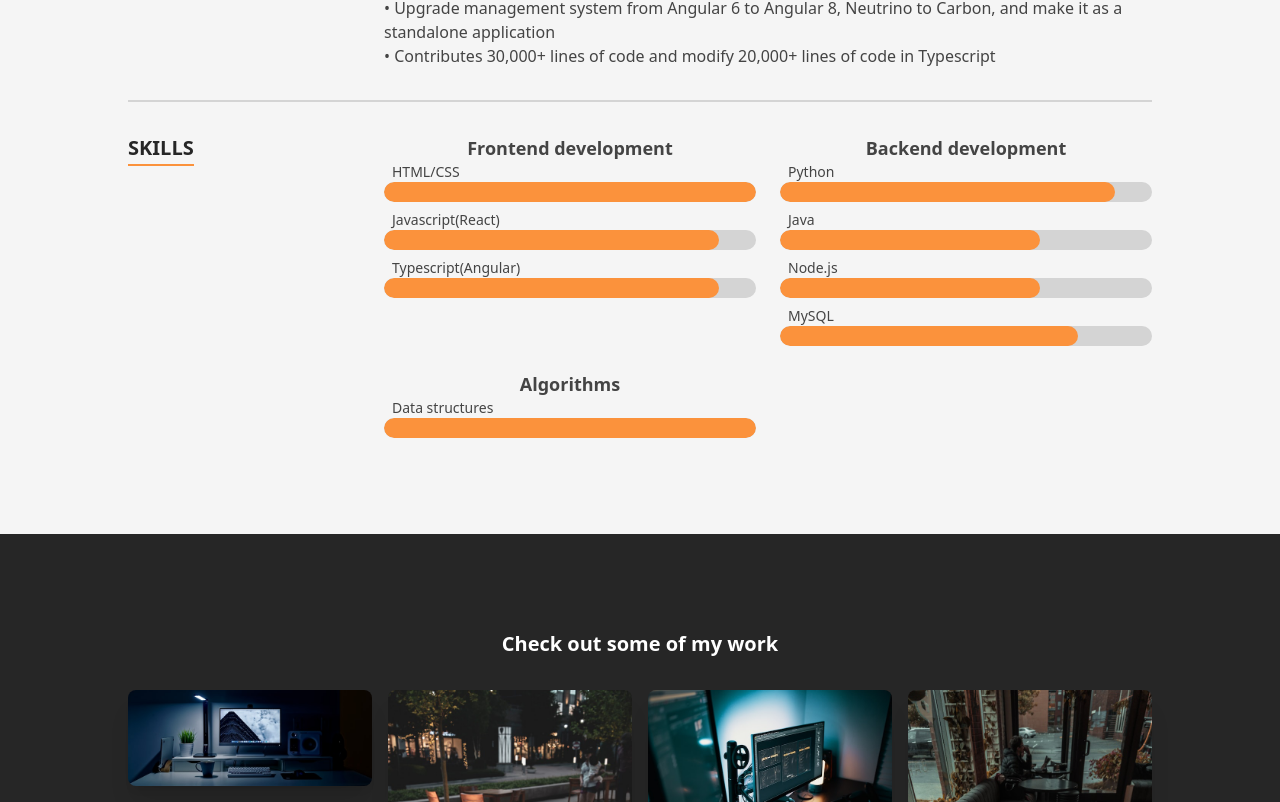
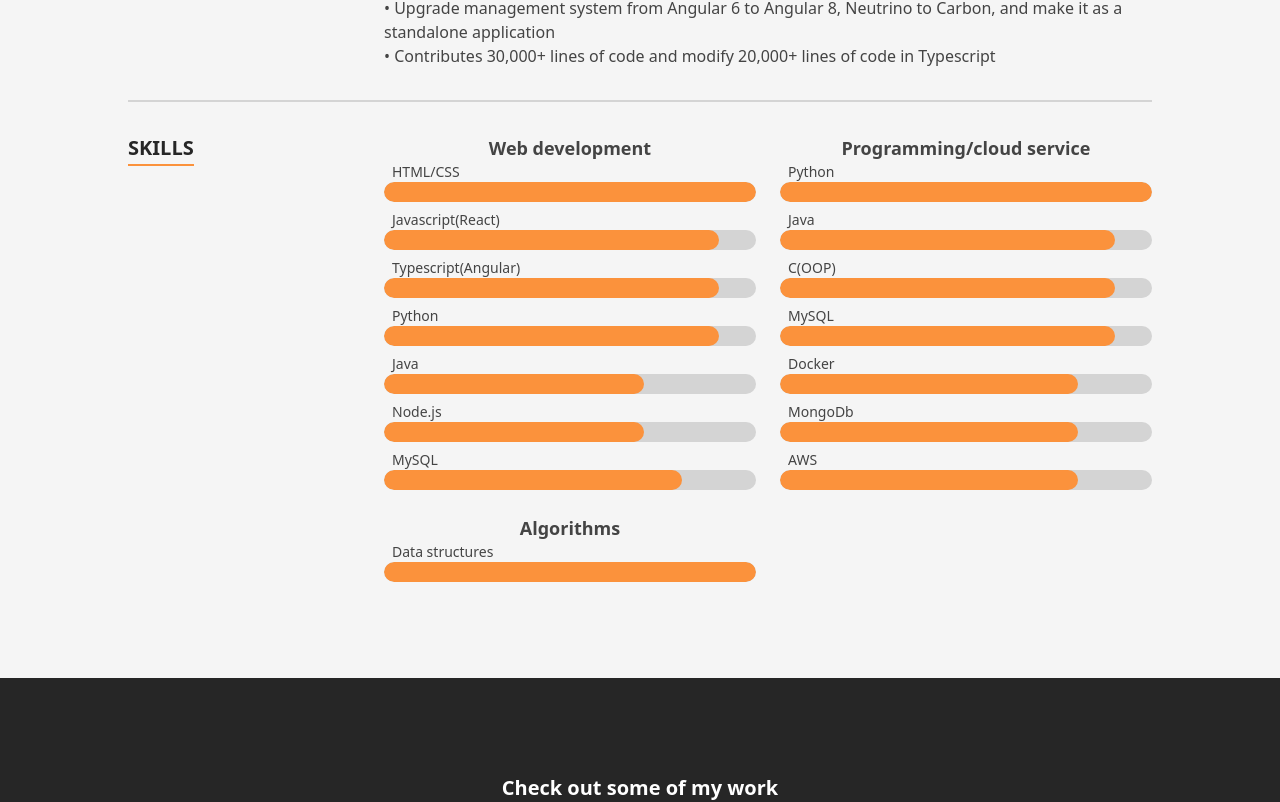
Before and after one commit to InjongWon/portfolio, a Next.js app: page / in a window 1280 px wide. Shown: the part 1678-2480 px from the top of the page. Built offline with nearby package versions, Linux system fonts and the light colour scheme.

Commit message:
newly skills

```diff
--- a/src/data/data.tsx
+++ b/src/data/data.tsx
@@ -105,7 +105,7 @@ export const aboutData: About = {
  */
 export const skills: SkillGroup[] = [
   {
-    name: 'Frontend development',
+    name: 'Web development',
     skills: [
       {
         name: 'HTML/CSS',
@@ -118,12 +118,7 @@ export const skills: SkillGroup[] = [
       {
         name: 'Typescript(Angular)',
         level: 9,
-      }
-    ],
-  },
-  {
-    name: 'Backend development',
-    skills: [
+      },
       {
         name: 'Python',
         level: 9,
@@ -141,6 +136,40 @@ export const skills: SkillGroup[] = [
         level: 8,
       },
     ],
+  },
+  {
+    name: 'Programming/cloud service',
+    skills: [
+      {
+        name: 'Python',
+        level: 10,
+      },
+      {
+        name: 'Java',
+        level: 9,
+      },
+      {
+        name: 'C(OOP)',
+        level: 9,
+      },
+      {
+        name: 'MySQL',
+        level: 9,
+      },
+      {
+        name: 'Docker',
+        level:8
+      },
+      {
+        name: 'MongoDb',
+        level: 8
+      },
+      {
+        name:'AWS',
+        level: 8
+      }
+    ],
+
   },
   {
     name: 'Algorithms',
```
